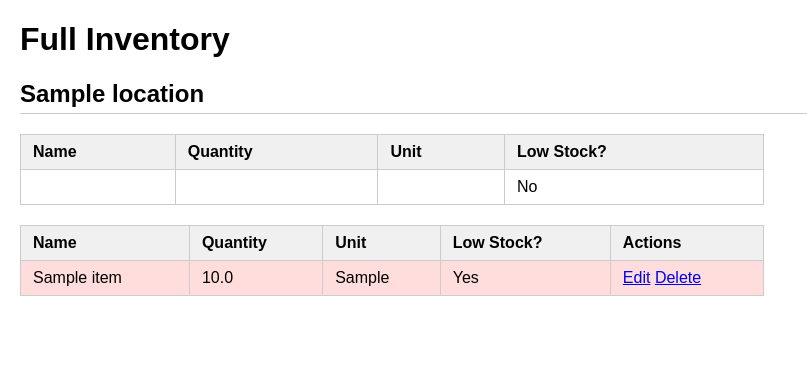
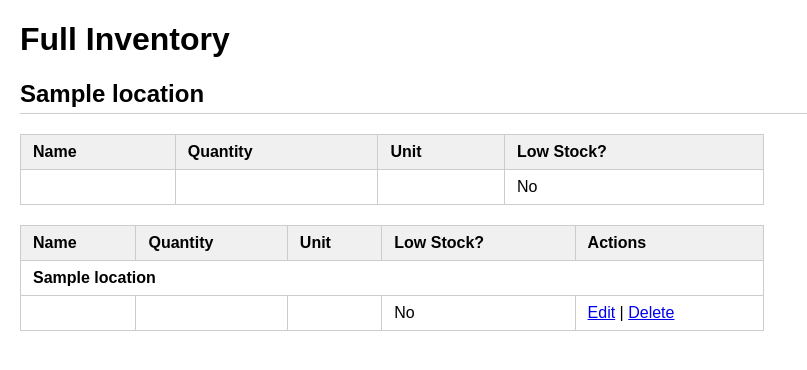
Before and after one commit to DimakatsoSEMA/my-grocery-cupboard, a Django app: template inventory/templates/inventory/item_list.html in a window 1280 px wide. Shown: the top 370 px of the page, without its empty margins (0-807 px from the left). Run offline with Django 5.2, Linux system fonts and the light colour scheme; tables that the repository leaves empty hold one stand-in row (values such as "Sample post"); the template is opened without the code that fills it: values that come from a table or form of the project are taken from there, most other values are stand-ins (such as "Sample title", 1, 10 or a date in 2020).

Commit message:
updated item_list.html

```diff
--- a/inventory/templates/inventory/item_list.html
+++ b/inventory/templates/inventory/item_list.html
@@ -46,19 +46,32 @@
 
 
 <table>
+  <thead>
     <tr>
-    <th>Name</th><th>Quantity</th><th>Unit</th><th>Low Stock?</th><th>Actions</th>
+      <th>Name</th>
+      <th>Quantity</th>
+      <th>Unit</th>
+      <th>Low Stock?</th>
+      <th>Actions</th>
+    </tr>
+  </thead>
+  <tbody>
+    {% for location, items in grouped_items.items %}
+      <tr>
+        <td colspan="5"><strong>{{ location }}</strong></td>
       </tr>
       {% for item in items %}
-  <tr {% if item.quantity <= item.low_stock_threshold %} style="background-color: #fdd;" {% endif %}>
+        <tr>
           <td>{{ item.name }}</td>
           <td>{{ item.quantity }}</td>
           <td>{{ item.unit }}</td>
-    <td>{% if item.quantity <= item.low_stock_threshold %}Yes{% else %}No{% endif %}</td>
+          <td>{% if item.is_low_stock %}Yes{% else %}No{% endif %}</td>
           <td>
-      <a href="{% url 'item-update' item.id %}">Edit</a>
-      <a href="{% url 'item-delete' item.id %}">Delete</a>
+            <a href="{% url 'item-update' item.pk %}">Edit</a> |
+            <a href="{% url 'item-delete' item.pk %}">Delete</a>
           </td>
         </tr>
       {% endfor %}
+    {% endfor %}
+  </tbody>
 </table>
```
Lines whose indentation alone changed are shown as unchanged.
